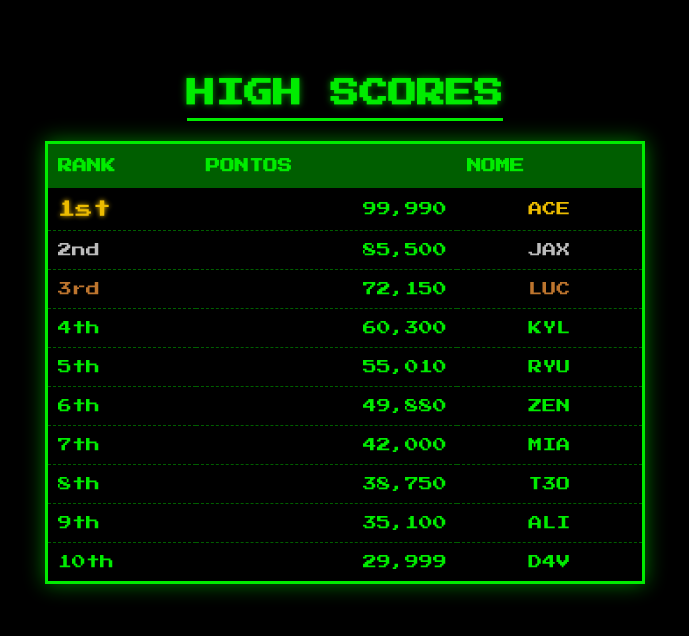
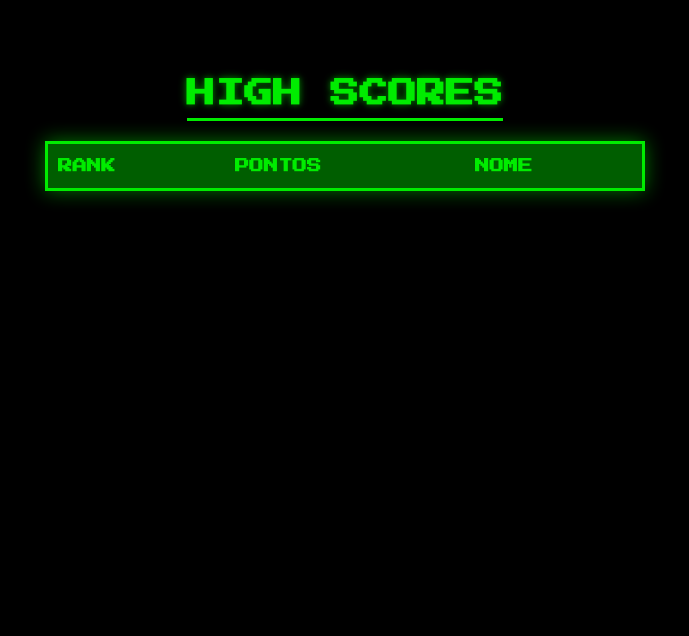
Before and after one commit to frodsantana/pong-leaderboard, a plain HTML site: page index.html in a window 1280 px wide. Shown: the whole page, without its empty margins (295-984 px from the left). Drawn offline with Linux system fonts and the light colour scheme.

Commit message:
Update index.html

```diff
--- a/index.html
+++ b/index.html
@@ -3,7 +3,7 @@
 <head>
     <meta charset="UTF-8">
     <meta name="viewport" content="width=device-width, initial-scale=1.0">
-    <title>Pong Leaderboard</title>
+    <title>Pong Leaderboard </title>
     <link rel="stylesheet" href="style.css">
 </head>
 <body>
@@ -19,59 +19,10 @@
                 </tr>
             </thead>
             <tbody>
-                <tr class="rank-1">
-                    <td class="rank">1st</td>
-                    <td class="points">99,990</td>
-                    <td class="name">ACE</td>
-                </tr>
-                <tr class="rank-2">
-                    <td class="rank">2nd</td>
-                    <td class="points">85,500</td>
-                    <td class="name">Jax</td>
-                </tr>
-                <tr class="rank-3">
-                    <td class="rank">3rd</td>
-                    <td class="points">72,150</td>
-                    <td class="name">LUC</td>
-                </tr>
-                <tr>
-                    <td class="rank">4th</td>
-                    <td class="points">60,300</td>
-                    <td class="name">KYL</td>
-                </tr>
-                <tr>
-                    <td class="rank">5th</td>
-                    <td class="points">55,010</td>
-                    <td class="name">Ryu</td>
-                </tr>
-                <tr>
-                    <td class="rank">6th</td>
-                    <td class="points">49,880</td>
-                    <td class="name">Zen</td>
-                </tr>
-                <tr>
-                    <td class="rank">7th</td>
-                    <td class="points">42,000</td>
-                    <td class="name">Mia</td>
-                </tr>
-                <tr>
-                    <td class="rank">8th</td>
-                    <td class="points">38,750</td>
-                    <td class="name">T3o</td>
-                </tr>
-                <tr>
-                    <td class="rank">9th</td>
-                    <td class="points">35,100</td>
-                    <td class="name">Ali</td>
-                </tr>
-                <tr>
-                    <td class="rank">10th</td>
-                    <td class="points">29,999</td>
-                    <td class="name">D4V</td>
-                </tr>
-            </tbody>
+                </tbody>
         </table>
     </div>
 
+    <script src="script.js"></script>
 </body>
 </html>
```
